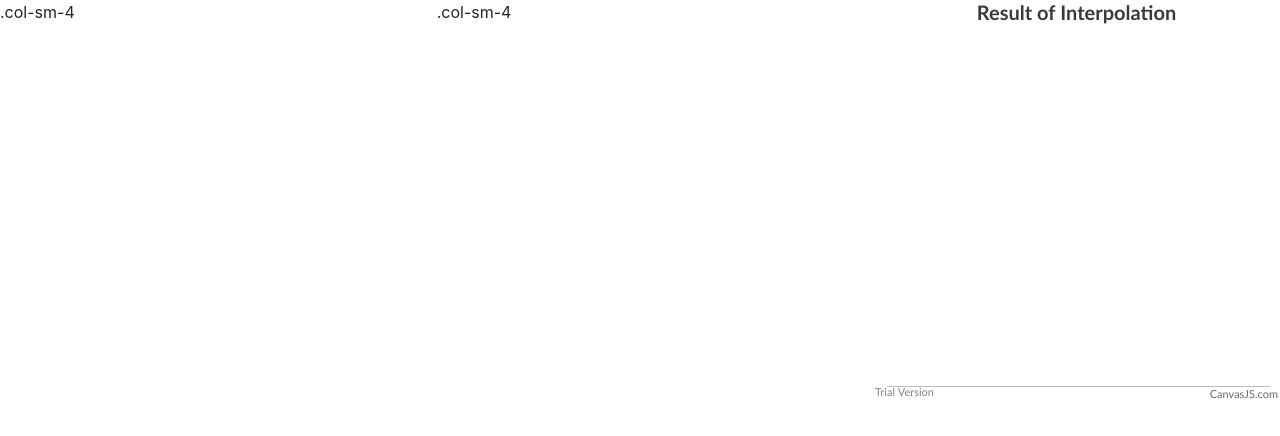
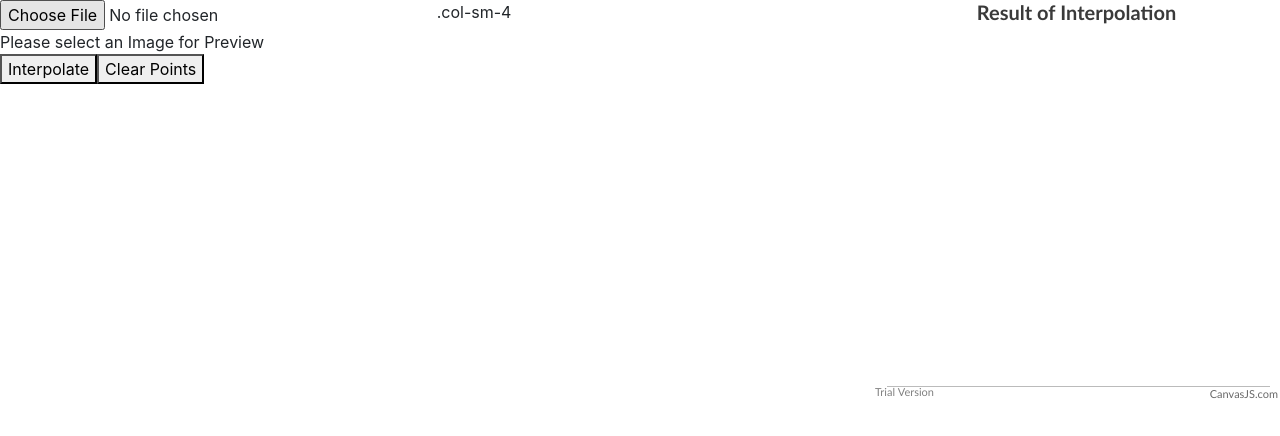
Before and after one commit to kalickiPawel/Architectural-details-processing-tool, a React (Create React App) app in the folder frontend/frontend-app/: page / in a window 1280 px wide. Shown: the top 436 px of the page. Built offline with nearby package versions, Linux system fonts and the light colour scheme; no server answers.

Commit message:
Added left column with inserting points on image

```diff
--- a/frontend/frontend-app/src/App.js
+++ b/frontend/frontend-app/src/App.js
@@ -3,6 +3,7 @@ import './App.css';
 import 'bootstrap/dist/css/bootstrap.min.css';
 
 import InterpChart from './Components/InterpChart';
+import InputFrontImage from './Components/InputFrontImage';
 
 
 class App extends Component {
@@ -10,11 +11,11 @@ class App extends Component {
     return (
       <div>
         <div className="row">
-          <div className="col-sm-4">.col-sm-4</div>
+          <InputFrontImage />
           <div className="col-sm-4">.col-sm-4</div>
           <div className="col-sm-4"><InterpChart /></div>
         </div>
-      </div>
+      </div >
     );
   }
 }
--- /dev/null
+++ b/frontend/frontend-app/src/Components/InputFrontImage.js
@@ -0,0 +1,108 @@
+import React, { Component } from 'react';
+import axios from 'axios';
+
+class InputFrontImage extends Component {
+    state = {
+        elements: [],
+        mouseCoords: { x: [], y: [] },
+        selectedFile: null,
+        imagePreviewUrl: null
+    };
+
+    fileChangedHandler = event => {
+        this.setState({
+            selectedFile: event.target.files[0]
+        })
+
+        let reader = new FileReader();
+
+        reader.onloadend = () => {
+            this.setState({
+                imagePreviewUrl: reader.result
+            });
+        }
+
+        reader.readAsDataURL(event.target.files[0])
+
+    }
+    componentDidMount() {
+        this.interval = setInterval(() =>
+            axios.get('http://localhost:5000/api/cords').then(res => {
+                const elements = res.data;
+                this.setState({ elements });
+            }).catch((error) => {
+                console.log(error)
+            }), 1000);
+    }
+
+    submit = () => {
+        const dataLen = this.state.elements.length;
+        const lastID = this.state.elements.map((element) => element.id_element)[dataLen - 1];
+        const listValueX = this.state.mouseCoords.x;
+        const listValueY = this.state.mouseCoords.y;
+        if (listValueY.length > 0 && listValueY.length > 0) {
+            axios.post('http://localhost:5000/api/cords', {
+                id_coords: lastID + 1,
+                x_val: listValueX,
+                y_val: listValueY,
+                method: 'linear'
+            })
+                .then(function (response) {
+                    console.log(response);
+                })
+                .catch(function (error) {
+                    console.log(error);
+                });
+        }
+        else {
+            console.log("Points not found");
+        }
+    }
+    onMouseClick = (e) => {
+        this.setState({
+            mouseCoords: {
+                x: this.state.mouseCoords.x.concat(e.nativeEvent.offsetX),
+                y: this.state.mouseCoords.y.concat(e.nativeEvent.offsetY)
+            }
+        });
+    }
+
+    clearPoints = () => {
+        this.setState({
+            mouseCoords: {
+                x: [],
+                y: [],
+            }
+        })
+    }
+
+    render() {
+
+        let $imagePreview = (
+            <div className="previewText image-container">
+                Please select an Image for Preview
+            </div>
+        );
+        if (this.state.imagePreviewUrl) {
+            $imagePreview = (
+                <div className="image-container" >
+                    <img onKeyDown={this.onKeyDown} onClick={this.onMouseClick} src={this.state.imagePreviewUrl} alt="icon" width="100%" />
+                </div>
+            );
+        }
+        /*
+        if (this.state.mouseCoords.y.length > 0)
+            console.log(this.state.mouseCoords);
+        */
+        return (
+            <div className="col-sm-4">
+                <input type="file" name="avatar" onChange={this.fileChangedHandler} />
+                {$imagePreview}
+                <button type="button" onClick={this.submit} > Interpolate </button>
+                <button type="button" onClick={this.clearPoints} > Clear Points </button>
+            </div>
+        );
+    }
+}
+
+export default InputFrontImage;
```
